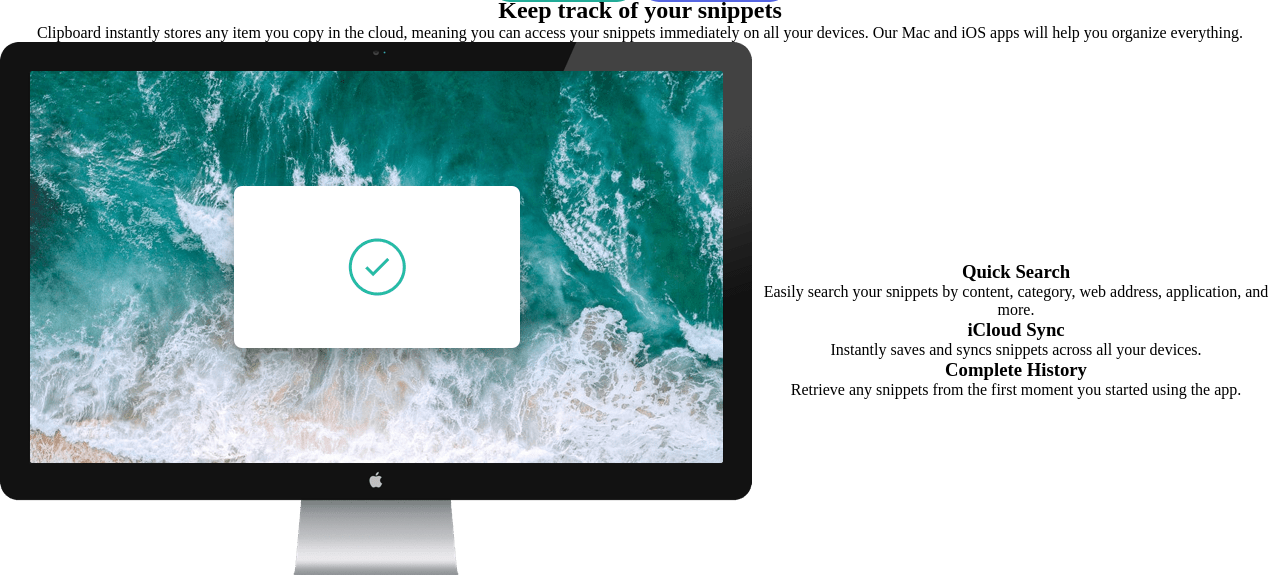
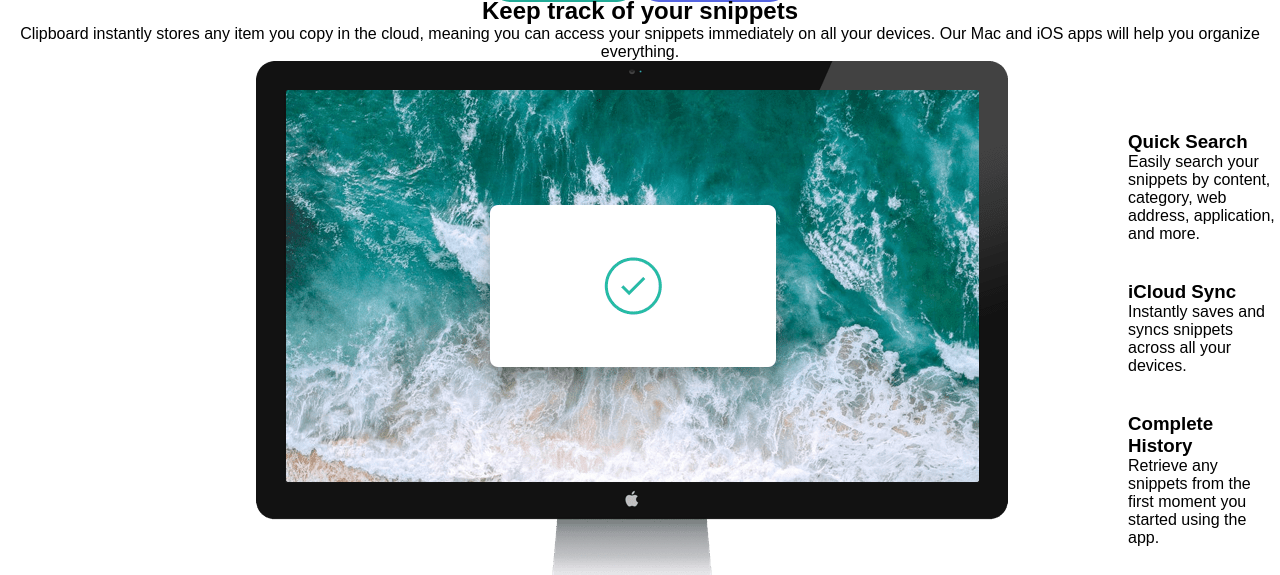
Before and after one commit to LuizLantmann/Clipboard-landing-page, a plain HTML site: page index.html in a window 1280 px wide. Shown: the part 225-800 px from the top of the page. Drawn offline with Linux system fonts and the light colour scheme; a web font is replaced by a local one.

Commit message:
fix the padding on middle section

```diff
--- a/index.html
+++ b/index.html
@@ -32,17 +32,19 @@
       devices. Our Mac and iOS apps will help you organize everything.
     </p>
 </main>
-  <div class="container">
+  <div class="middle-section">
     <div class="div-left">
       <img src="./images/image-computer.png" alt="Imagem de um computador">
     </div>
     <div class="div-right">
       <h3>Quick Search</h3>
-      <p>Easily search your snippets by content, category, web address, application, and more.</p>
+      <p class="pSection">Easily search your snippets by content, category, web address, application, and more.</p>
+      <br>
       <h3>iCloud Sync</h3>
-      <p>Instantly saves and syncs snippets across all your devices.</p>
+      <p class="pSection" >Instantly saves and syncs snippets across all your devices.</p>
+      <br>
       <h3>Complete History</h3>
-      <p>Retrieve any snippets from the first moment you started using the app.</p>
+      <p class="pSection" >Retrieve any snippets from the first moment you started using the app.</p>
     </div>
   </div>
   <section class="section-one">
--- a/style.css
+++ b/style.css
@@ -5,11 +5,11 @@
 }
   body{
   text-align: center;
+  font-family: 'Bai Jamjuree', sans-serif;
 }
 main{
   clear: both;
 }
-
 button {
   border: none;
   padding: 10px 10px;
@@ -36,19 +36,23 @@ button:active{
   box-shadow: 0 5px 0 hsl(233, 71%, 61%);
   color: white;
 }
-.container{
+.middle-section{
   display: flex;
   align-items: center;
 }
 
- /* .div-left{
-  float: left;
+ .div-left{
+  padding-left: 20%;
  }
 
  .div-right{
-  float: right;
+  text-align: left;
+  padding-left: 120px;
+ }
 
- } */
+ .pSection{
+  padding-bottom: 20px;
+}
 
 .section-one{
   clear: both;
```
